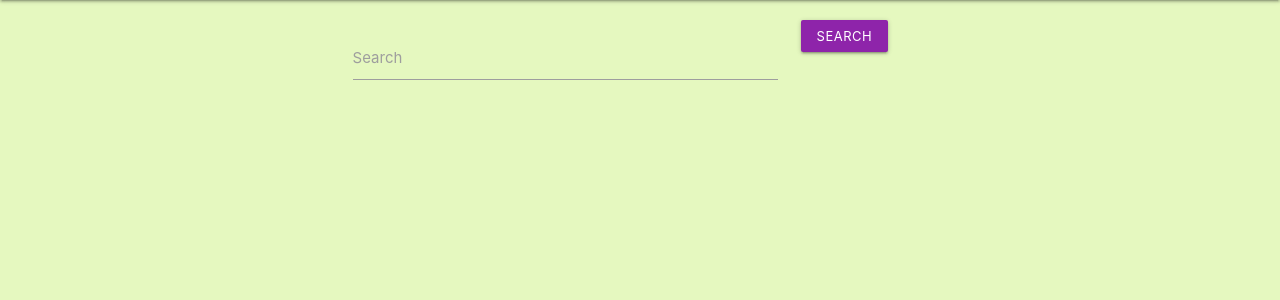
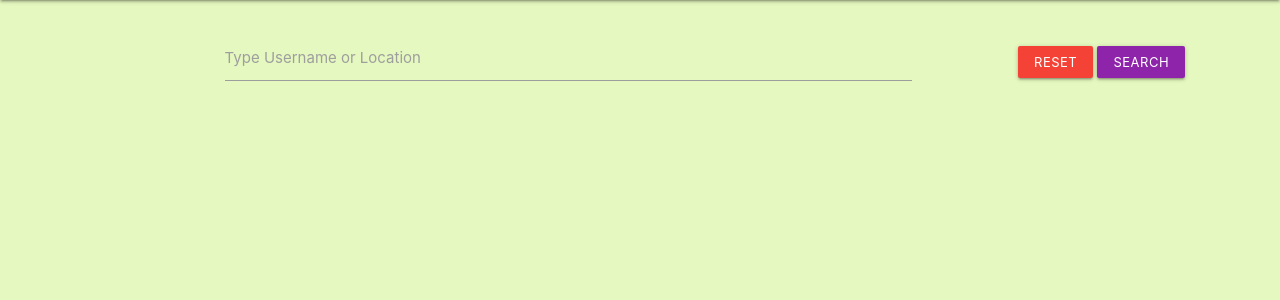
Before and after one commit to Code-Institute-Submissions/MS3_Nature_Line, a Flask app: page /local_farmers in a window 1280 px wide. Shown: the part 64-364 px from the top of the page. Run offline with Flask 2, Linux system fonts and the light colour scheme; a database or web service that is not in the repository returns one stand-in record (values such as "Sample title"); some libraries are stand-ins or nearby versions; some web fonts are replaced.

Commit message:
Add search functionality

```diff
--- a/app.py
+++ b/app.py
@@ -29,7 +29,14 @@ def home():
 
 @app.route("/local_farmers")
 def local_farmers():
-    users = mongo.db.users.find()
+    users = list(mongo.db.users.find())
+    return render_template("local_farmers.html", users=users)
+
+
+@app.route("/search", methods = ["GET", "POST"])
+def search():
+    query = request.form.get("query")
+    users = list(mongo.db.users.find({"$text": {"$search": query}}))
     return render_template("local_farmers.html", users=users)
 
 #Register functionality
--- a/templates/local_farmers.html
+++ b/templates/local_farmers.html
@@ -1,41 +1,40 @@
 {% extends 'base.html' %}
 {% block content %}
 
-
-
-<div class="container">
   <div class="row">
-    <form class="col s12">
-      <div class="row">
-        <div class="input-field col s6 offset-s1 offset-m2">
-          <textarea id="query" class="materialize-textarea"></textarea>
-          <label for="query">Search</label>
+    <form class="col s12" action="{{ url_for('search') }}" method="POST">
+      <div class="row center-align valign-wrapper">
+        <div class="input-field col s12 m8 offset-m2">
+          <input id="query" type="text" name="query" class="materialize-textarea"></input>
+          <label for="query">Type Username or Location</label>
         </div>
-        <div class="col s4">
+        <div class="col s12 m4">
+          <a href="{{ url_for('local_farmers', users=users) }}" class="red btn-small">Reset</a>
           <button type="submit" class="btn-small purple darken-1">Search</button>
         </div>
       </div>
     </form>
   </div>
-  <div class="row">
+  <div class="container">
+    <div class="row">
   {% for user in users %}
-    {% if user.type == "producer" %}
+  {% if user.type == "producer" %}
       <div class="col s4">
         <div class="card lime darken-1">
-          <div class="card-image">
+          <div class="card-image responsive-img">
               <img src="/static/img/farmer.svg">
           </div>
           <div class="card-content row">
-            <h4 class="card-title purple-text text-darken-1 center-align">User: {{ user.username }}</h4>
-            <h5 class="col s12 center-align">Info</h5>
-            <p class="col s12 center-align">Location: <strong>{{ user.location }}</strong></p>
-            <p class="col s12 center-align">Contact: <strong>{{ user.contact.email }}</strong></p>
-            <p class="col s12 center-align">Phone: <strong>{{ user.contact.phone }}</strong></p>
+            <p class="purple-text text-darken-1 center-align">User: {{ user.username }}</p>
+            <p class="center-align">Location: {{ user.location }}</p>
           </div>
         </div>
       </div>
-    {% endif %}
+      {% endif %}
   {% endfor %}
+      {% if users|length == 0 %}
+          <h3 class="red-text text-darken-2 center-align">No Results</h3>
+      {% endif %}
+    </div>
   </div>
-</div>
 {% endblock %}
```
